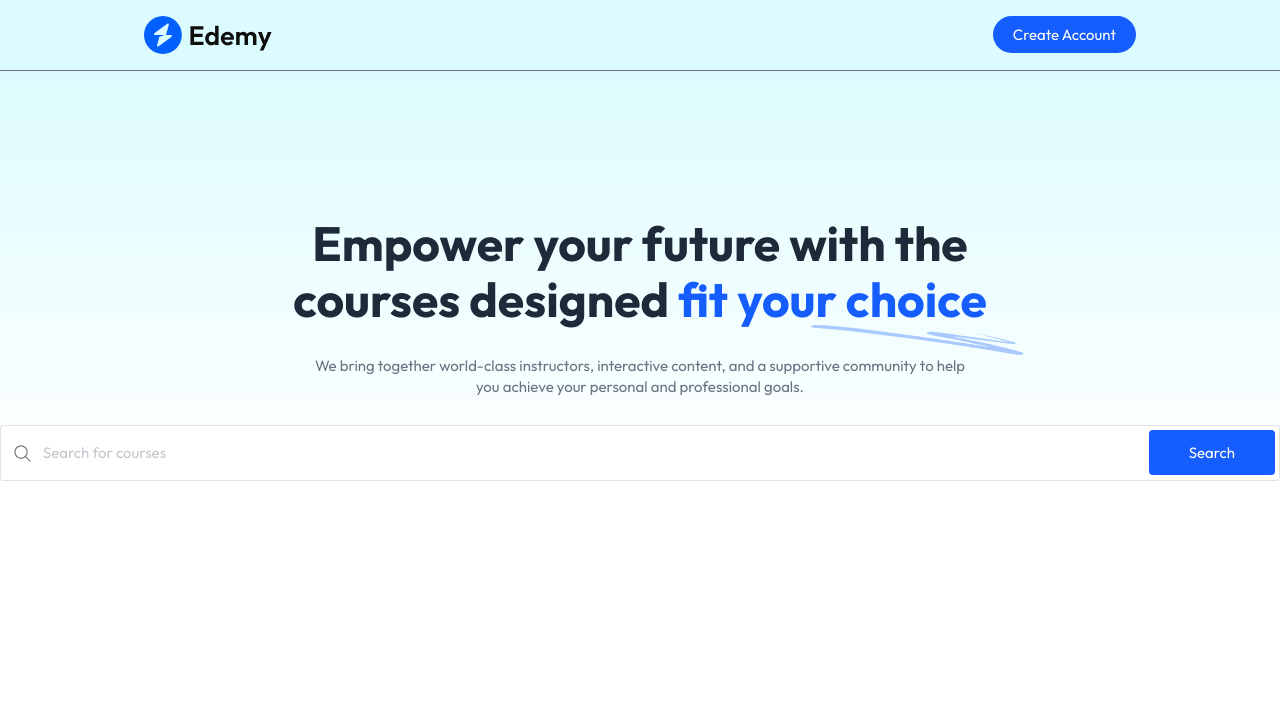
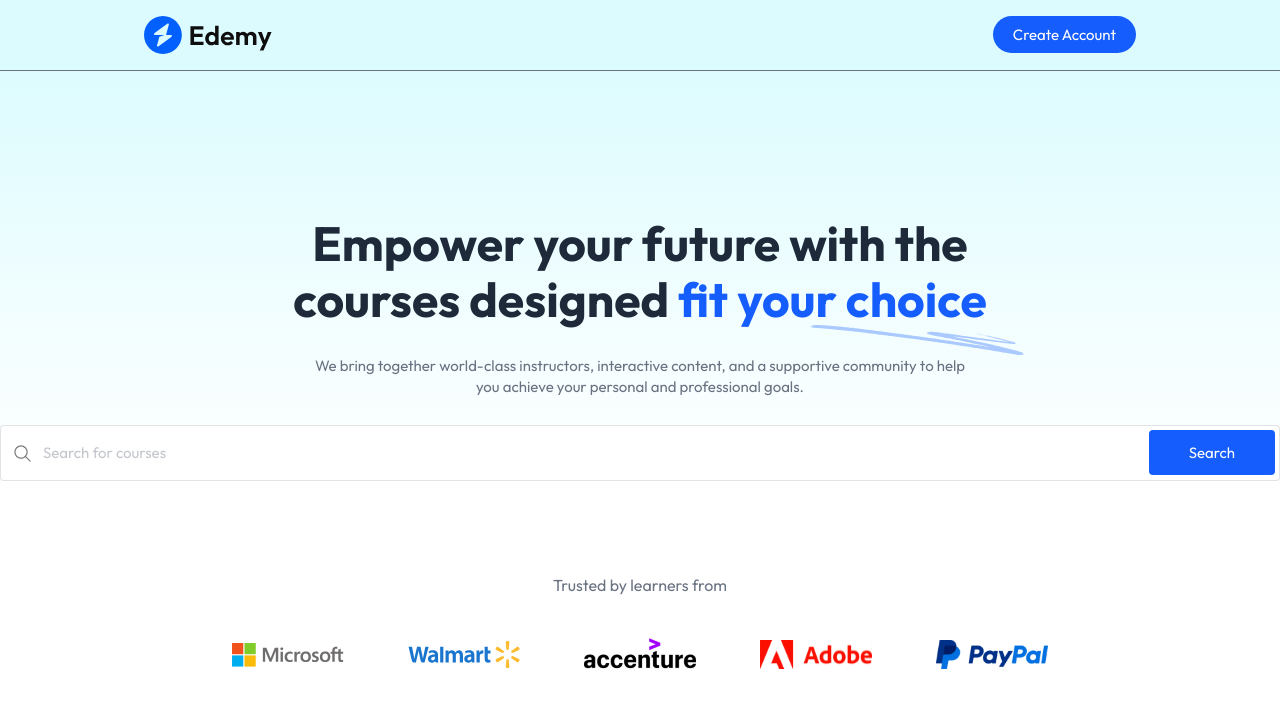
Before and after one commit to mmahadi-ahmedd/Course-Master-Client, a React (Vite) app: page / in a window 1280 px wide. Shown: the top 708 px of the page. Built offline with nearby package versions, Linux system fonts and the light colour scheme; no server answers.

Commit message:
added companies

```diff
--- a/src/Components/Student/Companies/Companies.jsx
+++ b/src/Components/Student/Companies/Companies.jsx
@@ -1,9 +1,17 @@
 import React from 'react';
+import { assets } from '../../../assets/assets';
 
 const Companies = () => {
     return (
-        <div>
-            <h1>Companies</h1>
+        <div className='pt-16' >
+            <p className='text-base text-gray-500' >Trusted by learners from</p>
+            <div className='flex flex-wrap items-center justify-center gap-6 md:gap-16 md:mt-10 mt-5' >
+                <img src={assets.microsoft_logo} alt="Microsoft" className='w-20 md:w-28' />
+                <img src={assets.walmart_logo} alt="Walmart" className='w-20 md:w-28' />
+                <img src={assets.accenture_logo} alt="Accenture" className='w-20 md:w-28' />
+                <img src={assets.adobe_logo} alt="Accenture" className='w-20 md:w-28' />
+                <img src={assets.paypal_logo} alt="Paypal" className='w-20 md:w-28' />
+            </div>
         </div>
     );
 };
--- a/src/Pages/Student/Home/Home.jsx
+++ b/src/Pages/Student/Home/Home.jsx
@@ -1,11 +1,13 @@
 import React from 'react';
 import Hero from '../../../Components/Student/Hero/Hero';
+import Companies from '../../../Components/Student/Companies/Companies';
 const Home = () => {
     return (
         <div>
             <div className='flex flex-col items-center space-y-7 text-center' >
-          <Hero/>
-        </div>
+                <Hero />
+                <Companies/>
+            </div>
         </div>
     );
 };
```
